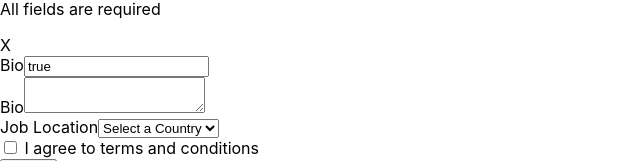
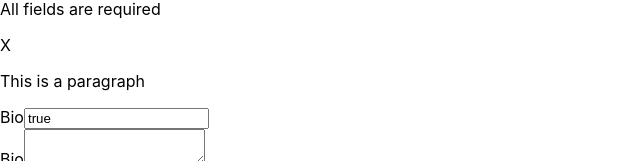
Before and after one commit to BilalKhaalid/React_Testing, a React (Create React App) app in the folder cra/: page / in a window 1280 px wide. Shown: the part 132-293 px from the top of the page, without its empty margins (0-640 px from the left). Built offline with nearby package versions, Linux system fonts and the light colour scheme.

Commit message:
moved code in test

```diff
--- a/cra/src/components/application/Application.jsx
+++ b/cra/src/components/application/Application.jsx
@@ -7,6 +7,7 @@ const Application = () => {
       <h2>This is section 1</h2>
       <p>All fields are required</p>
       <span title="close">X</span>
+      <p data-testId="custom-element">This is a paragraph</p>
       <form action="">
         <div>
           <label htmlFor="Name">Bio</label>
```
Also changed, not shown: 1 other file (tests, documents, lock files or other folders).
